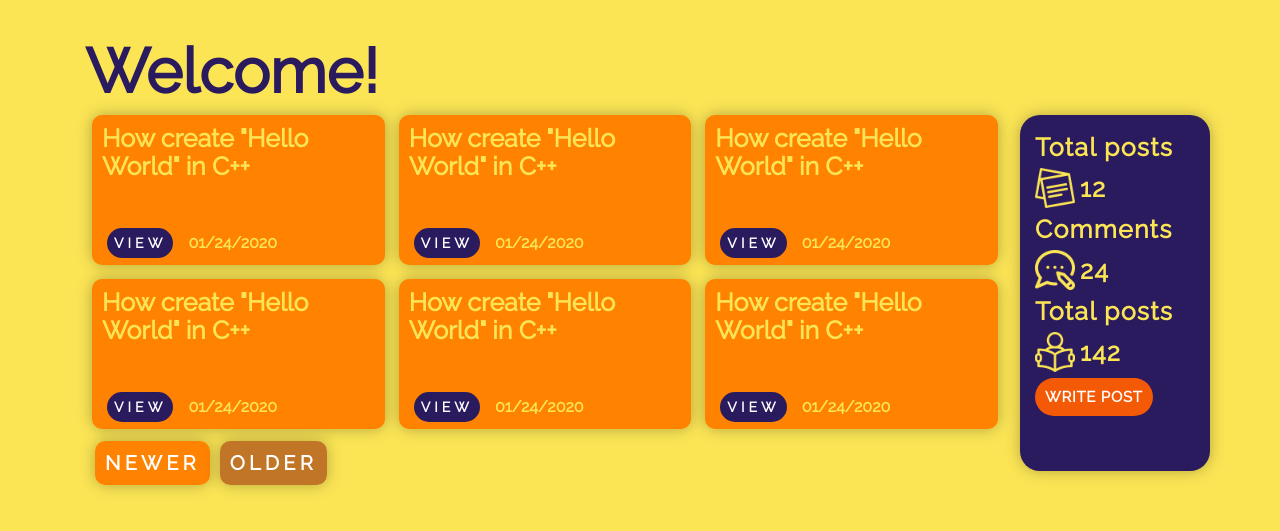
After one commit to nodirshox/phpblog, a PHP site: page /phpblog/static_pages/index.html in a window 1280 px wide. The commit adds this page. Shown: the top 531 px of the page. Run offline with PHP 8.4, Linux system fonts and the light colour scheme.

Commit message:
Added Static HTML & CSS files which created in base of figma design. Now it is time to merge HTML and PHP

```diff
--- a/index.php
+++ b/index.php
@@ -40,10 +40,10 @@
     ?>
     <ul class="pagination">
         <li class="<?php if($pageno <= 1){ echo 'disabled'; } ?>">
-            <a href="<?php if($pageno <= 1){ echo '#'; } else { echo "?pageno=".($pageno - 1); } ?>">Prev</a>
+            <a href="<?php if($pageno <= 1){ echo '#'; } else { echo "?pageno=".($pageno - 1); } ?>">Newer</a>
         </li>
         <li class="<?php if($pageno >= $total_pages){ echo 'disabled'; } ?>">
-            <a href="<?php if($pageno >= $total_pages){ echo '#'; } else { echo "?pageno=".($pageno + 1); } ?>">Next</a>
+            <a href="<?php if($pageno >= $total_pages){ echo '#'; } else { echo "?pageno=".($pageno + 1); } ?>">Older</a>
         </li>
     </ul><br />
     Total posts: <?php echo $total_rows; ?><br>
--- /dev/null
+++ b/static_pages/index.html
@@ -0,0 +1,112 @@
+<!DOCTYPE html>
+<html>
+    <head>
+        <title>Index page</title>
+        <link rel="stylesheet" href="style.css">
+        <link href="https://fonts.googleapis.com/css?family=Raleway&display=swap" rel="stylesheet">
+        <link rel="stylesheet" href="https://stackpath.bootstrapcdn.com/bootstrap/4.4.1/css/bootstrap.min.css" integrity="sha384-Vkoo8x4CGsO3+Hhxv8T/Q5PaXtkKtu6ug5TOeNV6gBiFeWPGFN9MuhOf23Q9Ifjh" crossorigin="anonymous">
+        <meta name="viewport" content="width=device-width, initial-scale=1.0, maximum-scale=1.0, user-scalable=no">
+    </head>
+    <body>
+    <div class="container content">
+      <div class="row">
+        <div class="col">
+          <span class="heading-text">Welcome!</span>
+        </div>
+      </div>
+      <div class="row">
+        <div class="col-md-10">
+          <div class="container">
+            <div class="row">
+              <!-- Staring one post -->
+              <div class="col-md post">
+                <div class="row post-text">How create "Hello World" in C++</div>
+                <div class="row date-text">
+                  <div class="col">
+                    <span class="view"><a href="post.html">VIEW</a></span>
+                  </div>
+                  01/24/2020
+                </div>
+              </div>
+              <!-- Ending one post -->
+              <!-- Staring one post -->
+              <div class="col-md post">
+                <div class="row post-text">How create "Hello World" in C++</div>
+                <div class="row date-text">
+                  <div class="col">
+                    <span class="view"><a href="#">VIEW</a></span>
+                  </div>
+                  01/24/2020
+                </div>
+              </div>
+              <!-- Ending one post -->
+              <!-- Staring one post -->
+              <div class="col-md post">
+                <div class="row post-text">How create "Hello World" in C++</div>
+                <div class="row date-text">
+                  <div class="col">
+                    <span class="view"><a href="#">VIEW</a></span>
+                  </div>
+                  01/24/2020
+                </div>
+              </div>
+              <!-- Ending one post -->
+              <div class="w-100"></div>
+              <!-- Staring one post -->
+              <div class="col-md post">
+                <div class="row post-text">How create "Hello World" in C++</div>
+                <div class="row date-text">
+                  <div class="col">
+                    <span class="view"><a href="#">VIEW</a></span>
+                  </div>
+                  01/24/2020
+                </div>
+              </div>
+              <!-- Ending one post -->
+              <!-- Staring one post -->
+              <div class="col-md post">
+                <div class="row post-text">How create "Hello World" in C++</div>
+                <div class="row date-text">
+                  <div class="col">
+                    <span class="view"><a href="#">VIEW</a></span>
+                  </div>
+                  01/24/2020
+                </div>
+              </div>
+              <!-- Ending one post -->
+              <!-- Staring one post -->
+              <div class="col-md post">
+                <div class="row post-text">How create "Hello World" in C++</div>
+                <div class="row date-text">
+                  <div class="col">
+                    <span class="view"><a href="#">VIEW</a></span>
+                  </div>
+                  01/24/2020
+                </div>
+              </div>
+              <!-- Ending one post -->
+            </div>
+            <!-- Pagination -->
+            <div class="row">
+              <div class="col pagination">
+                <a href="#"><span class="newer">NEWER</span></a> <a href="#"><span class="older">OLDER</span></a>
+              </div>
+            </div>
+            <!-- End of Pagination -->
+          </div>
+        </div>
+        <div class="col-md-2 info">
+          <div class="container">
+            <div class="row">Total posts</div>
+            <div class="row"><img src="img/posts.png" alt="posts" class="img-size"> 12</div>
+            <div class="row">Comments</div>
+            <div class="row"><img src="img/comments.png" alt="comments" class="img-size"> 24</div>
+            <div class="row">Total posts</div>
+            <div class="row"><img src="img/guests.png" alt="guests" class="img-size"> 142</div>
+            <div class="row"><a href="create.html"><span class="write-button">Write post</span></a></div>
+          </div>
+        </div>
+      </div>
+      </div>
+    </body>
+</html>
--- /dev/null
+++ b/static_pages/style.css
@@ -0,0 +1,242 @@
+body {
+    font-family: 'Raleway', sans-serif !important;
+    background-color: #FBE555 !important;
+}
+a:hover {
+    text-decoration: none !important;
+}
+.post {
+    background: #FF8200;
+    box-shadow: 0px 0px 15px rgba(0, 0, 0, 0.28);
+    border-radius: 10px;
+    margin: 7px;
+    min-height: 150px;
+    position: relative;
+}
+.post-text {
+    font-weight: bold;
+    font-size: 25px;
+    line-height: 110.4%;
+    color: #FBE555;
+    padding: 10px;
+}
+.date-text {
+    font-weight: bold;
+    font-size: 16px;
+    line-height: 142.4%;
+    color: #FBE555;
+    position: absolute;
+    bottom: 10px;
+}
+.info {
+    background: #2A1A5E;
+    box-shadow: 0px 0px 15px rgba(0, 0, 0, 0.28);
+    border-radius: 20px;
+    font-weight: bold;
+    font-size: 25px;
+    line-height: 41px;
+    letter-spacing: 0.05em;
+    color: #FBE555;
+    margin: 7px 0px;
+    padding: 12px;
+}
+#info {
+    margin: 0px 12px;
+}
+.view {
+    background: #2A1A5E;
+    border-radius: 60px;
+    align-items: center;
+    text-align: center;
+    letter-spacing: 0.29em;
+    padding: 7px;
+    font-size: 14px !important;
+    right: 10px;
+    max-height: 100px;
+}
+.view a{
+    color: #FFFFFF;
+}
+.view a:hover {
+    color: #B8B8B8;
+}
+
+.heading-text {
+    font-style: normal;
+    font-weight: 600;
+    font-size: 62px;
+    line-height: 73px;
+    color: #2A1A5E;
+    margin-top: 50px !important;
+}
+.to-bottom {
+    padding-right: 0px !important;
+}
+.img-size {
+    height: 40px;
+    width: auto;
+    margin-right: 5px;
+}
+.write-button {
+    text-align: center;
+    letter-spacing: 0.05em;
+    text-transform: uppercase;
+    color: #FFFFFF;
+    background: #F45905;
+    border-radius: 50px;
+    font-size: 15px;
+    padding: 10px;
+    margin-top: 5px;
+}
+.newer {
+    background: #FF8200;
+    box-shadow: 0px 0px 15px rgba(0, 0, 0, 0.28);
+    border-radius: 10px;
+    align-items: center;
+    text-align: center;
+    letter-spacing: 0.21em;
+    color: #FFFFFF;
+    font-weight: bold;
+    font-size: 20px;
+    padding: 10px;
+    margin-left: 10px;
+}
+.older {
+    background:#C17627;
+    box-shadow: 0px 0px 15px rgba(0, 0, 0, 0.28);
+    border-radius: 10px;
+    align-items: center;
+    text-align: center;
+    letter-spacing: 0.21em;
+    color: #FFFFFF;
+    font-weight: bold;
+    font-size: 20px;
+    padding: 10px;
+    margin-left: 10px;
+}
+.pagination {
+    margin-top: 12px;
+}
+.pagination a:hover {
+    color: #B8B8B8;
+}
+.content {
+    margin-top: 35px;
+}
+input.text-input, textarea.text-input {
+    width: 100%;
+    margin-top: 12px;
+    background: #FF8200;
+    border: 0px black solid;
+    box-shadow: 0px 4px 15px rgba(0, 0, 0, 0.28);
+    border-radius: 10px;
+    padding: 15px;
+    font-style: normal;
+    font-weight: 600;
+    font-size: 28px;
+    line-height: 33px;
+    color: #FFFFFF;
+    resize: none;
+}
+.text-input::placeholder {
+    font-style: normal;
+    font-weight: 600;
+    font-size: 28px;
+    line-height: 33px;
+    color: rgba(255, 255, 255, 0.53);
+    opacity: 1;
+}
+textarea, select, input, button {
+    outline: none;
+}
+#text-body {
+    height: 350px;
+}
+#submit-form {
+    background: #2A1A5E;
+    box-shadow: 0px 4px 15px rgba(0, 0, 0, 0.28);
+    border-radius: 10px;
+    padding: 15px 35px;
+    border: 0px solid black;
+    color: #FFFFFF;
+    font-style: normal;
+    font-weight: bold;
+    font-size: 19px;
+    line-height: 22px;
+    display: flex;
+    align-items: center;
+    text-align: center;
+    letter-spacing: 0.21em;
+    margin-top: 12px;
+    margin-bottom: 10px;
+}
+.published-date {
+    font-style: normal;
+    font-weight: normal;
+    font-size: 25px;
+    line-height: 29px;
+    align-items: center;
+    color: #37275D;
+}
+.body-text {
+    font-style: normal;
+    font-weight: 600;
+    font-size: 39px;
+    line-height: 73px;
+    color: #2A1A5E;
+    margin-top: 50px !important;
+}
+.add-comment {
+    font-style: normal;
+    font-weight: 600;
+    font-size: 25px;
+    line-height: 29px;
+    align-items: center;
+    color: #FF8200;
+    margin-top: 15px;
+}
+hr {
+    display: block;
+    height: 1px;
+    border: 0;
+    border-top: 1px solid #ccc;
+    margin: 1em 0;
+    padding: 0;
+}
+.comment {
+    background: #F45905;
+    box-shadow: 0px 0px 15px rgba(0, 0, 0, 0.28);
+    border-radius: 10px;
+    padding: 15px;
+    margin-top: 10px;
+    width: auto;
+}
+a.action {
+    font-size: 23px;
+    align-items: center;
+    color: #FF8200;
+}
+a.action:hover {
+    text-decoration-line: underline;
+}
+.comment-title {
+    font-style: normal;
+    font-weight: 600;
+    font-size: 23px;
+    line-height: 137.4%;
+    color: #FFFFFF;
+}
+.comment-body {
+    font-style: normal;
+    font-weight: 200;
+    font-size: 23px;
+    line-height: 137.4%;
+    color: #FFFFFF;
+}
+.home a {
+    font-style: normal;
+    font-weight: 600;
+    font-size: 35px;
+    line-height: 73px;
+    color: #2A1A5E;
+}
```
Also changed, not shown: static_pages/create.html (added, +46 -0 lines), static_pages/post.html (added, +60 -0 lines), static_pages/img/comments.png (added), static_pages/img/guests.png (added), static_pages/img/posts.png (added), static_pages/img/trash.png (added).
